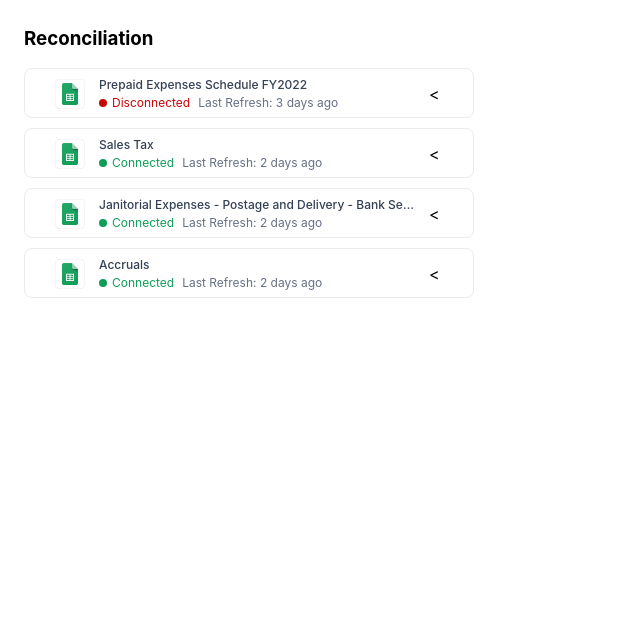
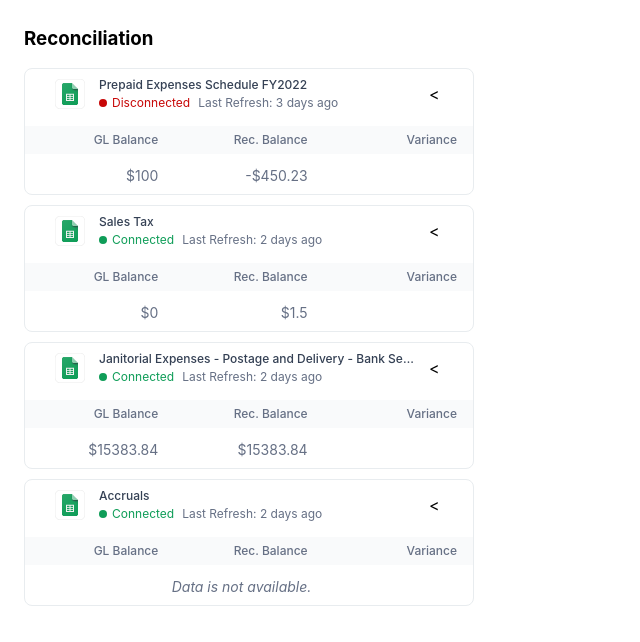
Before and after one commit to katyaskvo/vlc, a React (Create React App) app: page / in a window 1280 px wide. Shown: the top 642 px of the page, without its empty margins (0-640 px from the left). Built offline with nearby package versions, Linux system fonts and the light colour scheme.

Commit message:
display balance data from the api

```diff
--- a/src/components/acount-card/account-card.component.js
+++ b/src/components/acount-card/account-card.component.js
@@ -2,12 +2,18 @@ import './account-card.styles.scss';
 import { ReactComponent as SpreadsheetIcon } from '../../assets/g-sheet-icon.svg';
 import { timeAgo } from '../../utils/time-ago.utils';
 
-const AccountCard = ({ accountData, balanceData }) => {
+const AccountCard = ({ accountData, balanceData = {} }) => {
 	const {
 		name,
 		disabled_start: disabledStart,
 		last_fetched: lastFetch,
 	} = accountData;
+	console.log(balanceData);
+
+	const {
+		gl_balance: glBalance = undefined,
+		rec_balance: recBalance = undefined,
+	} = balanceData;
 	const timeAgoString = timeAgo(lastFetch);
 
 	return (
@@ -29,21 +35,34 @@ const AccountCard = ({ accountData, balanceData }) => {
 				</div>
 				<div className="card-togggle">{`<`}</div>
 			</div>
-			<div>
+			<div className="balance-table">
 				<table>
 					<thead>
 						<tr>
-							<th></th>
-							<th></th>
-							<th></th>
+							<th>GL Balance</th>
+							<th>Rec. Balance</th>
+							<th>Variance</th>
 						</tr>
 					</thead>
 					<tbody>
-						<tr>
-							<td></td>
-							<td></td>
-							<td></td>
-						</tr>
+						{Object.keys(balanceData).length > 0 && (
+							<tr>
+								<td>
+									{glBalance < 0 ? `-$${glBalance * -1}` : `$${glBalance}`}
+								</td>
+								<td>
+									{recBalance < 0 ? `-$${recBalance * -1}` : `$${recBalance}`}
+								</td>
+								<td></td>
+							</tr>
+						)}
+						{!Object.keys(balanceData).length && (
+							<tr>
+								<td className="no-balance-data" colspan="3">
+									Data is not available.
+								</td>
+							</tr>
+						)}
 					</tbody>
 				</table>
 			</div>
--- a/src/components/acount-card/account-card.styles.scss
+++ b/src/components/acount-card/account-card.styles.scss
@@ -6,6 +6,8 @@ $toggle-width: 32px;
 $toggle-container-width: 70px;
 .card-wrapper {
     height: 48px;
+
+    height: 125px;
     border: 1px solid #E8ECEF;
     border-radius: 8px;
     .card-account-info {
@@ -77,4 +79,34 @@ $toggle-container-width: 70px;
             }
         }
     }
+    .balance-table {
+        margin-top: 8px;
+        table {
+            width: 100%;
+            border-collapse: collapse;
+            table-layout: fixed;
+            border: none;
+            th, td {
+                text-align: right;
+                padding-right: 16px;
+                color: #667085;
+            }
+            th {
+                height: 24px;
+                line-height: 26px;
+                font-weight: 500;
+                font-size: 12px;
+                background-color: #F9FAFB;
+            }
+            td {
+                font-size: 14px;
+                height: 42px;
+                line-height: 42px;
+            }
+            .no-balance-data {
+                text-align: center;
+                font-style: italic;
+            }
+        }
+    }
 }
```
